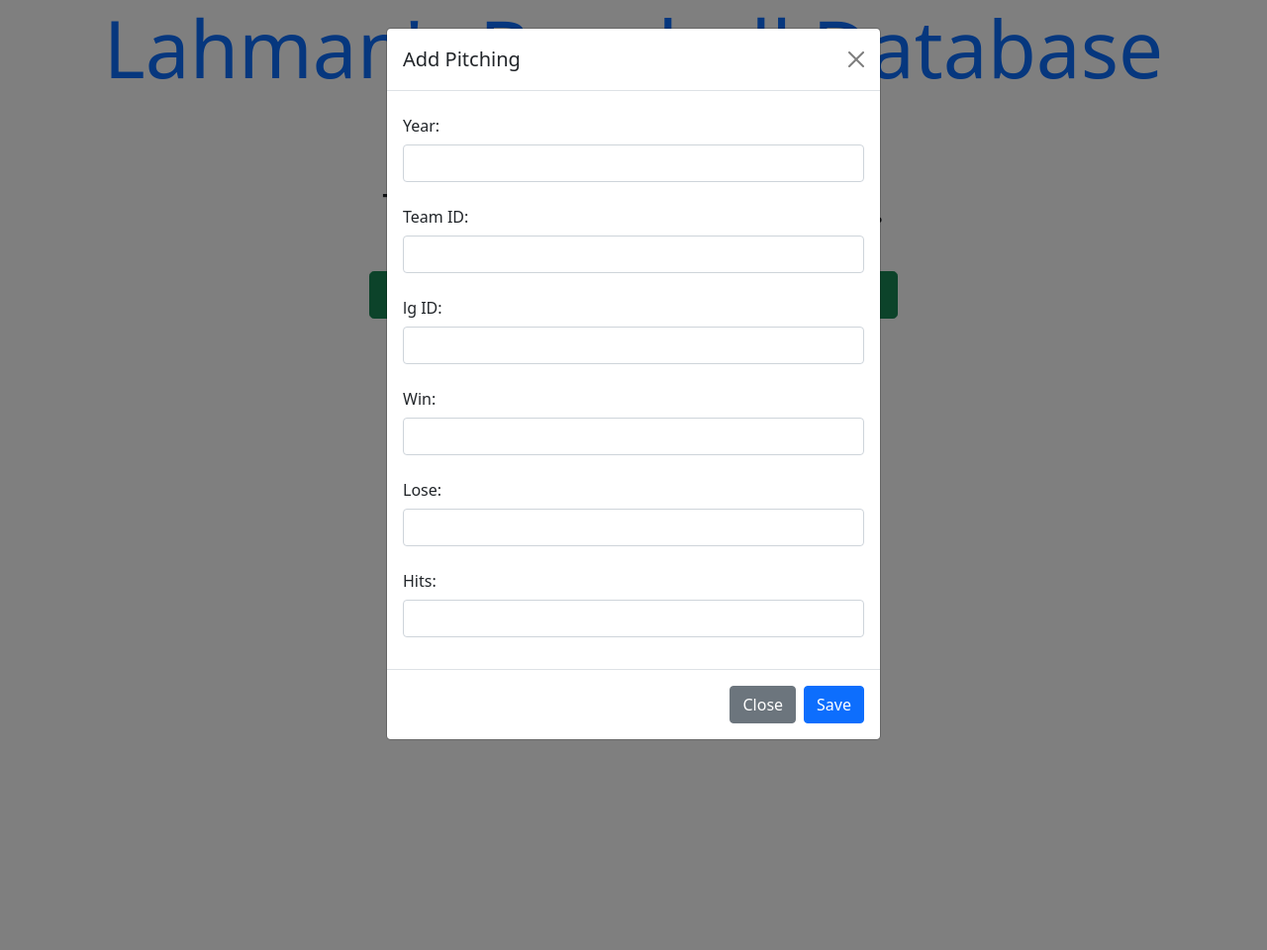
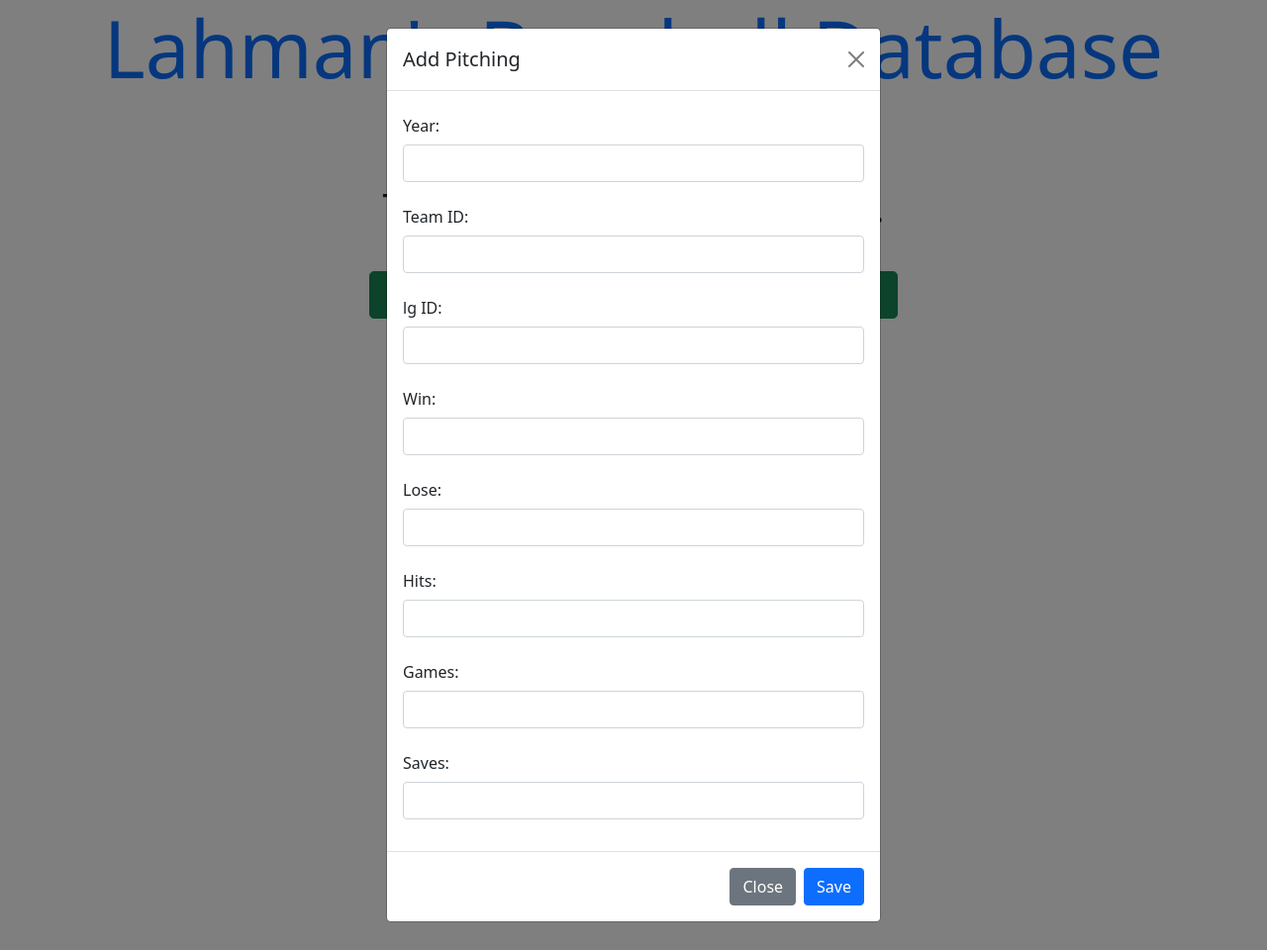
Before and after one commit to itudb2203/itudb2203, a Flask app: page /player/1/pitchings in a window 1280 px wide, after a click on "Add Pitching". Shown: the whole page at 99% size. Run offline with Flask 2, Linux system fonts and the light colour scheme; data that the repository does not hold is empty.

Commit message:
Games and saves columns added.

```diff
--- a/database.py
+++ b/database.py
@@ -43,13 +43,13 @@
     def get_pitchings_by_playerID(self, playerID):
         with dbapi2.connect(self.dbfile) as connection:
             cursor = connection.cursor()
-            query = """SELECT playerID, yearID, teamID, lgID, W, L, H FROM Pitching
+            query = """SELECT playerID, yearID, teamID, lgID, W, L, H, SV,G FROM Pitching
             WHERE playerID = ?"""
             cursor.execute(query, (playerID,))
             pitchings = []
-            for playerID, yearID, teamID, lgID, w, l, h in cursor:
+            for playerID, yearID, teamID, lgID, w, l, h, sv, g in cursor:
                 pitchings.append(
-                    Pitching(playerID, yearID, teamID, lgID, w, l, h))
+                    Pitching(playerID, yearID, teamID, lgID, w, l, h, sv, g))
             cursor.close()
             return pitchings
 
@@ -65,18 +65,18 @@
         with dbapi2.connect(self.dbfile) as connection:
             cursor = connection.cursor()
             query = """INSERT INTO Pitching
-            (playerID, yearid, teamID, lgID, W, L, H)
-            VALUES (?,?,?,?,?,?,?)"""
+            (playerID, yearid, teamID, lgID, W, L, H, SV, G)
+            VALUES (?,?,?,?,?,?,?,?,?)"""
             cursor.execute(query, (pitching.playerID, pitching.yearID,
-                           pitching.teamID, pitching.lgID, pitching.w, pitching.l, pitching.hits))
+                           pitching.teamID, pitching.lgID, pitching.w, pitching.l, pitching.hits, pitching.saves, pitching.games))
             cursor.close()
 
     def update_pitching(self, pitching, playerID, yearID):
         with dbapi2.connect(self.dbfile) as connection:
             cursor = connection.cursor()
             query = """UPDATE Pitching
-            SET teamID = ?, lgID =? ,w=?, l=?, yearid = ?, h=?
+            SET teamID = ?, lgID =? ,w=?, l=?, yearid = ?, h=?, sv=?, g=?
             WHERE playerID = ? AND yearID = ?"""
             cursor.execute(query, (pitching.teamID, pitching.lgID,
-                           pitching.w, pitching.l, pitching.yearID, pitching.hits,playerID, yearID))
+                           pitching.w, pitching.l, pitching.yearID, pitching.hits, pitching.saves, pitching.games, playerID, yearID))
             cursor.close()
--- a/pitching.py
+++ b/pitching.py
@@ -1,5 +1,5 @@
 class Pitching:
-    def __init__(self, playerID, yearID, teamID, lgID, w, l, hits):
+    def __init__(self, playerID, yearID, teamID, lgID, w, l, hits,saves,games):
         self.playerID = playerID
         self.yearID = yearID
         self.teamID = teamID
@@ -7,3 +7,5 @@
         self.w = w
         self.l = l
         self.hits = hits
+        self.saves = saves
+        self.games = games
--- a/templates/pitchings.html
+++ b/templates/pitchings.html
@@ -12,6 +12,8 @@
           <th>Win</th>
           <th>Lose</th>
           <th>Hits</th>
+          <th>Games</th>
+          <th>Saves</th>
           <th>Operations</th>
           </tr>
           {% for i in range(pitchings|length)%}
@@ -22,6 +24,8 @@
             <td>{{ pitchings[i].w }}</td>
             <td>{{ pitchings[i].l }}</td>
             <td>{{ pitchings[i].hits }}</td>
+            <td>{{ pitchings[i].games }}</td>
+            <td>{{ pitchings[i].saves }}</td>
             <td>
               <div class="dropdown show">
                 <a class="btn btn-secondary dropdown-toggle" data-bs-toggle="dropdown" role="button" id="dropdownMenuLink" data-toggle="dropdown" aria-haspopup="true" aria-expanded="false">
@@ -31,7 +35,7 @@
                   <a class="dropdown-item" style="cursor:pointer" data-bs-toggle="modal" data-bs-target="#pitchingModal"
                   data-bs-playerID="{{pitchings[i].playerID}}" data-bs-yearID="{{pitchings[i].yearID}}" data-bs-teamID="{{pitchings[i].teamID}}"
                   data-bs-lgID="{{pitchings[i].lgID}}" data-bs-w="{{pitchings[i].w}}"
-                  data-bs-l="{{pitchings[i].l}}" data-bs-hits="{{pitchings[i].hits}}" data-bs-title="Update Pitching"
+                  data-bs-l="{{pitchings[i].l}}" data-bs-hits="{{pitchings[i].hits}}" data-bs-saves="{{pitchings[i].saves}}"data-bs-games="{{pitchings[i].games}}"data-bs-title="Update Pitching"
                   data-bs-url="{{url_for('update_pitching', playerID=playerID, yearID=pitchings[i].yearID)}}">Update</a>
                   <a class="dropdown-item"
                      href="{{url_for('delete_pitching', playerID = pitchings[i].playerID, yearID = pitchings[i].yearID)}}">Delete</a>
@@ -80,6 +84,14 @@
             <label for="hits" class="col-form-label">Hits:</label>
             <input type="text" class="form-control" id="hits" name="hits">
           </div>
+          <div class="mb-3">
+            <label for="games" class="col-form-label">Games:</label>
+            <input type="text" class="form-control" id="games" name="games">
+          </div>
+          <div class="mb-3">
+            <label for="saves" class="col-form-label">Saves:</label>
+            <input type="text" class="form-control" id="saves" name="saves">
+          </div>
         </div>
         <div class="modal-footer">
           <button type="button" class="btn btn-secondary" data-bs-dismiss="modal">Close</button>
@@ -108,6 +120,8 @@
     var w = button.getAttribute('data-bs-w')
     var l = button.getAttribute('data-bs-l')
     var hits = button.getAttribute('data-bs-hits')
+    var games = button.getAttribute('data-bs-games')
+    var saves = button.getAttribute('data-bs-saves')
     var title = button.getAttribute('data-bs-title')
     var url = button.getAttribute('data-bs-url')
 
@@ -117,6 +131,8 @@
     var modalw = pitchingModal.querySelector('#w')
     var modall = pitchingModal.querySelector('#l')
     var modalhits = pitchingModal.querySelector('#hits')
+    var modalgames = pitchingModal.querySelector('#games')
+    var modalsaves = pitchingModal.querySelector('#saves')
     var modalTitle = pitchingModal.querySelector('#pitchingModalLabel')
     var modalForm = pitchingModal.querySelector('#formPitching')
 
@@ -126,6 +142,8 @@
     modalw.value = w
     modall.value = l
     modalhits.value = hits
+    modalgames.value = games
+    modalsaves.value = saves
     modalTitle.textContent = title
     modalForm.action = url
   })
--- a/views.py
+++ b/views.py
@@ -44,12 +44,12 @@
         w_new = request.form.get("w")
         l_new = request.form.get("l")
         hits_new = request.form.get("hits")
-
-        print(yearID_new, teamID_new, lgID_new, w_new, l_new)
+        saves_new = request.form.get("saves")
+        games_new = request.form.get("games")
 
         try:
             new_pitching = Pitching(
-                playerID, int(yearID_new), teamID_new, lgID_new, int(w_new), int(l_new), int(hits_new))
+                playerID, int(yearID_new), teamID_new, lgID_new, int(w_new), int(l_new), int(hits_new), int(saves_new), int(games_new))
 
             myDB.add_pitching(new_pitching)
 
@@ -70,9 +70,12 @@
         w_updated = request.form.get("w")
         l_updated = request.form.get("l")
         hits_updated = request.form.get("hits")
+        saves_updated = request.form.get("saves")
+        games_updated = request.form.get("games")
+
         try:
             updated_pitching = Pitching(playerID, int(yearID_updated), teamID_updated,
-                                        lgID_updated, int(w_updated), int(l_updated), int(hits_updated))
+                                        lgID_updated, int(w_updated), int(l_updated), int(hits_updated), int(saves_updated), int(games_updated))
 
             myDB.update_pitching(updated_pitching, playerID, yearID)
 
```
